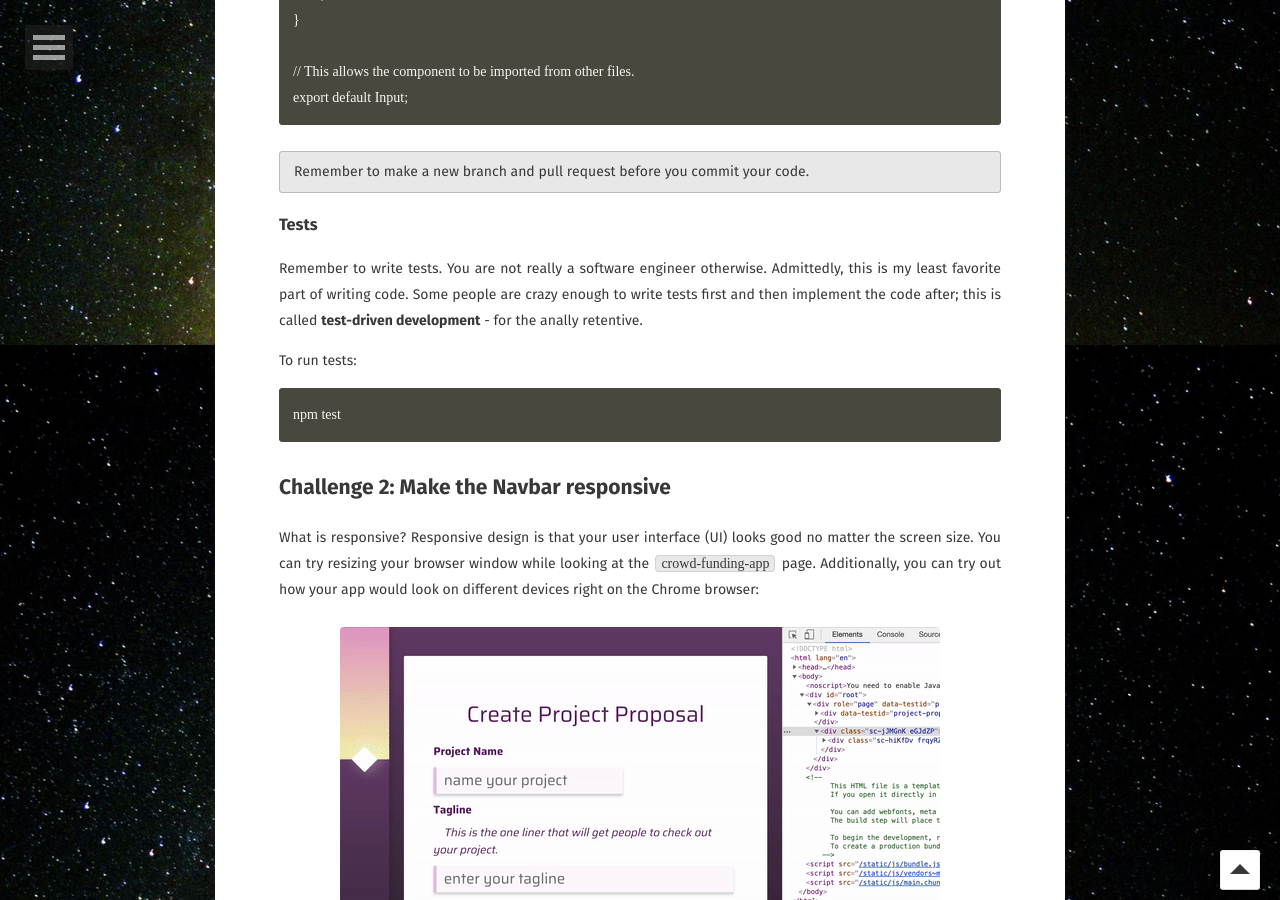
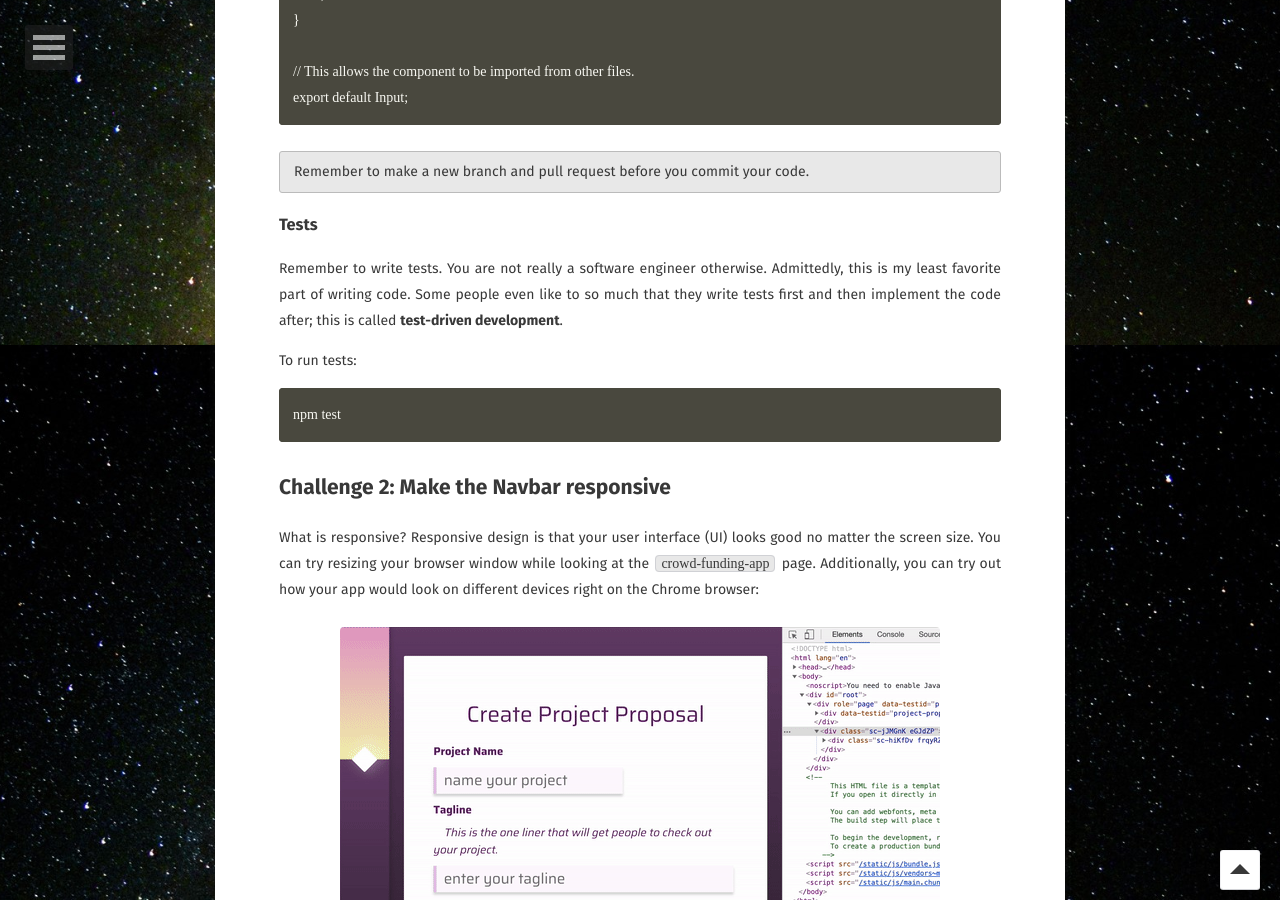
Before and after one commit to missAliceX/AngelX, a Jekyll site: the page built from _posts/2021-07-13-web-application.md, in a window 1280 px wide and 900 px high, scrolled down 5955 px. Built offline with Jekyll 4.4.1, drawn with Linux system fonts in a browser that asks for light colours; some web fonts are replaced; some of the changed text lies outside the part shown.

Commit message:
Update 2021-07-13-web-application.md

````diff
--- a/_posts/2021-07-13-web-application.md
+++ b/_posts/2021-07-13-web-application.md
@@ -197,7 +197,7 @@ Remember to make a new branch and pull request before you commit your code.
 
 ### Tests
 
-Remember to write tests. You are not really a software engineer otherwise. Admittedly, this is my least favorite part of writing code. Some people are crazy enough to write tests first and then implement the code after; this is called **test-driven development** - for the anally retentive.
+Remember to write tests. You are not really a software engineer otherwise. Admittedly, this is my least favorite part of writing code. Some people even like to so much that they write tests first and then implement the code after; this is called **test-driven development**.
 
 To run tests:
 ```
````
Also changed, not shown: other parts of _posts/2021-07-13-web-application.md (+7 -2 lines).
